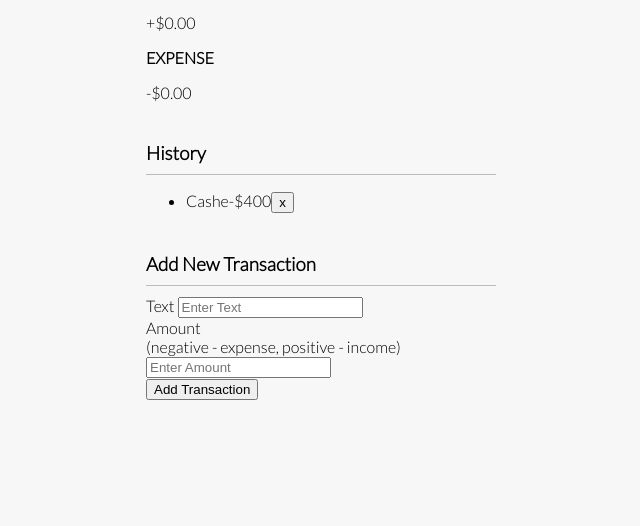
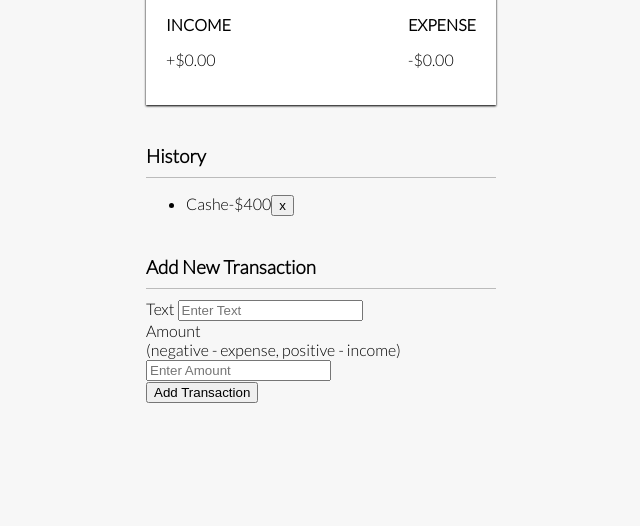
Before and after one commit to tibraj/ExpenseTracker, a plain HTML site: page index.html in a window 1280 px wide. Shown: the part 274-800 px from the top of the page, without its empty margins (319-959 px from the left). Drawn offline with Linux system fonts and the light colour scheme.

Commit message:
income expense container styling

```diff
--- a/style.css
+++ b/style.css
@@ -39,3 +39,12 @@ h4 {
     margin: 0;
     text-transform: uppercase;
 }
+
+.inc-exp-container {
+    background-color: #fff;
+    box-shadow: var(--box-shadow);
+    padding: 20px;
+    display: flex;
+    justify-content: space-between;
+    margin: 20px 0;
+}
```
